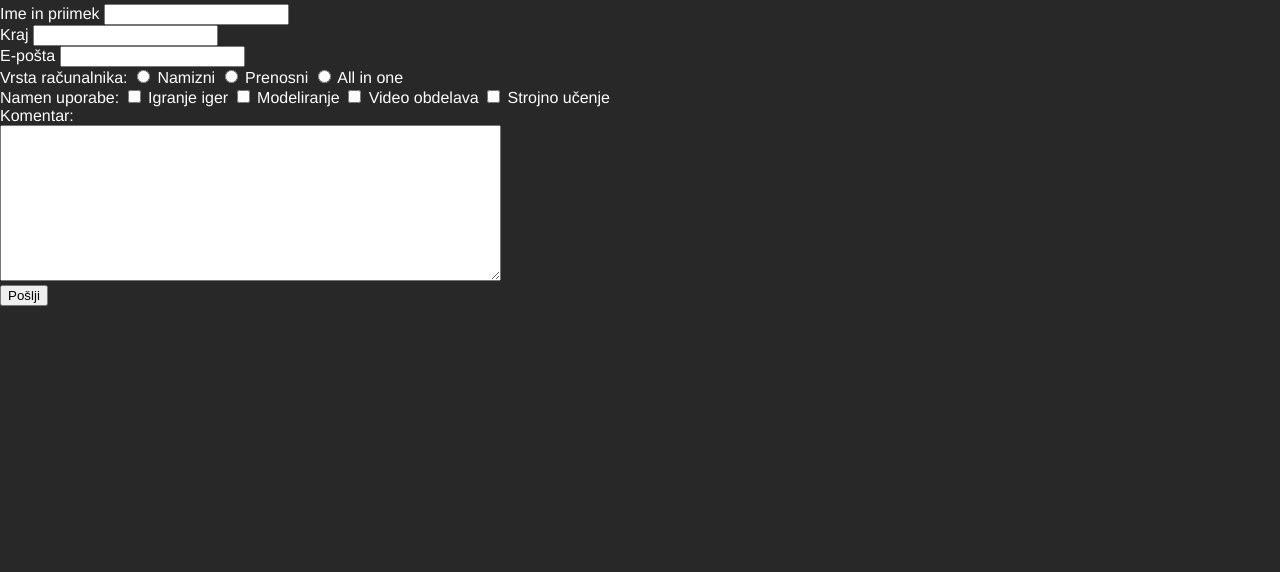
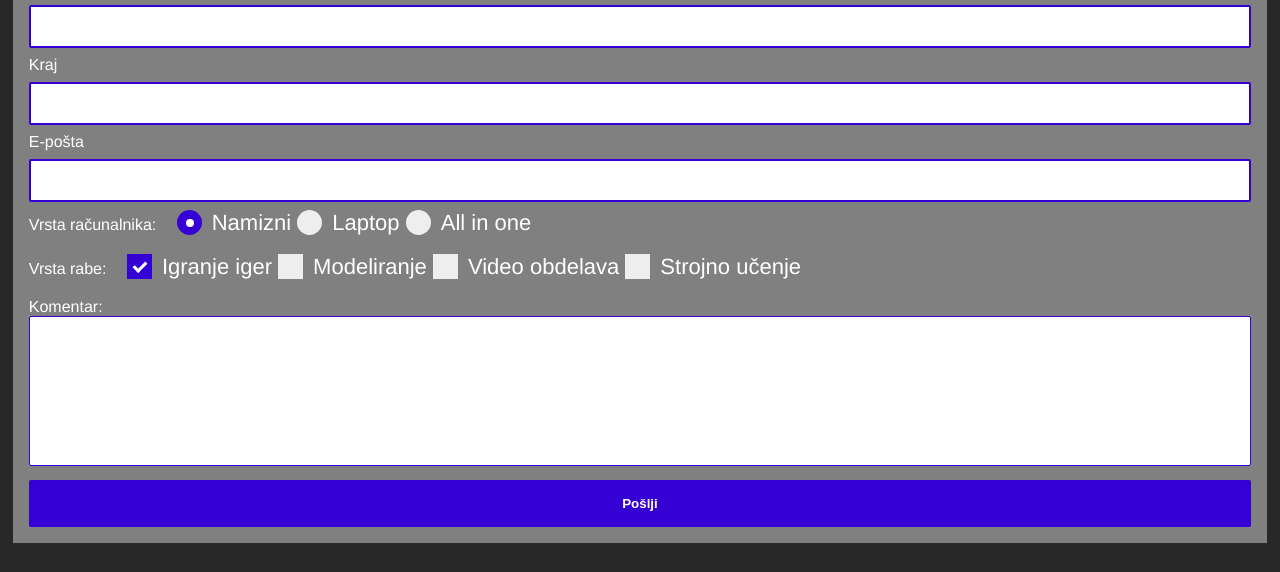
Before and after one commit to dtomic28/UvodVSvetovniSplet, a plain HTML site: page vaja3-css/svetovanje.html in a window 1280 px wide. Shown: the part 228-800 px from the top of the page. Drawn offline with Linux system fonts and the light colour scheme.

Commit message:
finished vaja3

```diff
--- a/vaja3-css/main.css
+++ b/vaja3-css/main.css
@@ -32,6 +32,7 @@ header>nav{
 nav>ul{
     list-style: none;
     display: flex;
+    flex-direction: row;
     padding-left:0;
 }
 
@@ -87,7 +88,6 @@ div.vsebina{
 
 .izdelek>h3{
     padding: 10px;
-    height: 40px;
     margin: 0px;
     background-color: var(--purple);
     text-align: center;
@@ -117,3 +117,216 @@ a{
     width: 31%;
     height: 400px;
 }
+
+header{
+    background-color: var(--bg);
+    position: sticky;
+    top: 0px;
+}
+
+label{
+    display: inline-block;
+    width: 180px;
+}
+
+input[type="text"], input[type="email"]{
+    width: 100%;
+    padding: 12px 20px;
+    margin: 8px 0px;
+    display: inline-block;
+    border-radius: 2px;
+    border-color: var(--purple);
+    border-style: solid;
+}
+
+textarea{
+    width: 100%;
+    height: 150px;
+    resize: none;
+    padding: 12px 20px;
+    border-radius: 2px;
+    border-color: var(--purple);
+    border-style: solid;
+}
+
+textarea:focus{
+    border-color: var(--hover-purple);
+}
+
+form{
+    padding: 1rem;
+}
+
+button[type="submit"]{
+    width: 100%;
+    padding: 1rem;
+    margin-top: 10px;
+    border: none;
+    border-radius: 2px;
+    font-weight: bold;
+    background-color: var(--purple);
+    color: white;
+}
+button[type="submit"]:hover{
+    background-color: var(--hover-purple);
+    cursor: grab;
+}
+
+/* Customize the label (the container) */
+.container {
+  display: inline;
+  position: relative;
+  padding-left: 35px;
+  margin-bottom: 12px;
+  cursor: pointer;
+  font-size: 22px;
+  -webkit-user-select: none;
+  -moz-user-select: none;
+  -ms-user-select: none;
+  user-select: none;
+}
+
+/* Hide the browser's default checkbox */
+.container input {
+  position: absolute;
+  opacity: 0;
+  cursor: pointer;
+  height: 0;
+  width: 0;
+}
+
+/* Create a custom checkbox */
+.checkmark {
+  position: absolute;
+  top: 0;
+  left: 0;
+  height: 25px;
+  width: 25px;
+  background-color: #eee;
+}
+
+/* On mouse-over, add a grey background color */
+.container:hover input ~ .checkmark {
+  background-color: #ccc;
+}
+
+/* When the checkbox is checked, add a blue background */
+.container input:checked ~ .checkmark {
+  background-color: var(--purple);
+}
+
+/* Create the checkmark/indicator (hidden when not checked) */
+.checkmark:after {
+  content: "";
+  position: absolute;
+  display: none;
+}
+
+/* Show the checkmark when checked */
+.container input:checked ~ .checkmark:after {
+  display: block;
+}
+
+/* Style the checkmark/indicator */
+.container .checkmark:after {
+  left: 9px;
+  top: 5px;
+  width: 5px;
+  height: 10px;
+  border: solid white;
+  border-width: 0 3px 3px 0;
+  -webkit-transform: rotate(45deg);
+  -ms-transform: rotate(45deg);
+  transform: rotate(45deg);
+}
+
+.checkbox-label{
+    margin-right: 1rem;
+}
+
+/* The container-radio */
+.container-radio {
+  display: inline;
+  position: relative;
+  padding-left: 35px;
+  margin-bottom: 12px;
+  cursor: pointer;
+  font-size: 22px;
+  -webkit-user-select: none;
+  -moz-user-select: none;
+  -ms-user-select: none;
+  user-select: none;
+}
+
+/* Hide the browser's default radio button */
+.container-radio input {
+  position: absolute;
+  opacity: 0;
+  cursor: pointer;
+}
+
+/* Create a custom radio button */
+.radio {
+  position: absolute;
+  top: 0;
+  left: 0;
+  height: 25px;
+  width: 25px;
+  background-color: #eee;
+  border-radius: 50%;
+}
+
+/* On mouse-over, add a grey background color */
+.container-radio:hover input ~ .radio {
+  background-color: #ccc;
+}
+
+/* When the radio button is checked, add a blue background */
+.container-radio input:checked ~ .radio {
+  background-color: var(--purple);
+}
+
+/* Create the indicator (the dot/circle - hidden when not checked) */
+.radio:after {
+  content: "";
+  position: absolute;
+  display: none;
+}
+
+/* Show the indicator (dot/circle) when checked */
+.container-radio input:checked ~ .radio:after {
+  display: block;
+}
+
+/* Style the indicator (dot/circle) */
+.container-radio .radio:after {
+ 	top: 9px;
+	left: 9px;
+	width: 8px;
+	height: 8px;
+	border-radius: 50%;
+	background: white;
+}
+
+@media screen and (max-width: 600px) {
+
+    .kartica{
+        margin: 0px;
+        width: 100%;
+    }
+
+    nav>ul>li{
+        width: 100%;
+    }
+
+    nav>ul{
+        flex-direction: column;
+        margin-top: 0px;
+    }
+}
+
+@media screen and (min-width: 601px) and (max-width: 900px){
+    .izdelek{
+        width: 48%;
+    }
+}
--- a/vaja3-css/svetovanje.html
+++ b/vaja3-css/svetovanje.html
@@ -18,8 +18,8 @@
         </ul>
       </nav>
     </header>
+    <div class="kartica p-5">
       <h2>Svetovanje</h2>
-    <h3>Kontaktni podatki</h3>
       <form action="svetovanje.html" method="get">
         <datalist id="SlovenskaMesta">
           <option value="Ljubljana"></option>
@@ -32,37 +32,72 @@
         </datalist>
 
         <label for="imeInPriimek">Ime in priimek</label>
-      <input type="text" name="imeInPriimek" />
+        <input type="text" name="imeInPriimek" id="imeInPriimek" />
         <br />
         <label for="kraj">Kraj</label>
-      <input type="text" list="SlovenskaMesta" autocomplete="on" name="kraj" />
+        <input
+          type="text"
+          list="SlovenskaMesta"
+          autocomplete="on"
+          name="kraj"
+          id="kraj"
+        />
         <br />
         <label for="email">E-pošta</label>
         <input type="email" name="email" id="email" />
         <br />
-      <label for="racunalnik">Vrsta računalnika:</label>
-      <input type="radio" name="racunalnik" id="Namizni" value="Namizni" />
-      <label for="Namizni">Namizni</label>
-      <input type="radio" name="racunalnik" id="Prenosni" value="Prenosni" />
-      <label for="Prenosni">Prenosni</label>
-      <input type="radio" name="racunalnik" id="AllInOne" value="All in one" />
-      <label for="AllInOne">All in one</label>
+        <div class=".radios">
+          <span class="checkbox-label">Vrsta računalnika: </span>
+          <label class="container-radio"
+            >Namizni
+            <input type="radio" checked="checked" name="radio" />
+            <span class="radio"></span>
+          </label>
+          <label class="container-radio"
+            >Laptop
+            <input type="radio" name="radio" />
+            <span class="radio"></span>
+          </label>
+          <label class="container-radio"
+            >All in one
+            <input type="radio" name="radio" />
+            <span class="radio"></span>
+          </label>
+        </div>
         <br />
-      Namen uporabe:
-      <input type="checkbox" id="namen1" name="namen1" value="Igranje iger" />
-      <label for="namen1"> Igranje iger</label>
-      <input type="checkbox" id="vehicle2" name="namen2" value="Modeliranje" />
-      <label for="namen2"> Modeliranje</label>
-      <input type="checkbox" id="namen3" name="namen3" value="Video obdelava" />
-      <label for="namen3"> Video obdelava</label>
-      <input type="checkbox" id="namen4" name="namen4" value="Strojno učenje" />
-      <label for="namen4"> Strojno učenje</label>
+        <div class="checkboxes">
+          <span class="checkbox-label">Vrsta rabe:</span>
+          <label class="container"
+            >Igranje iger
+            <input type="checkbox" checked="checked" />
+            <span class="checkmark"></span>
+          </label>
+
+          <label class="container"
+            >Modeliranje
+            <input type="checkbox" />
+            <span class="checkmark"></span>
+          </label>
+
+          <label class="container"
+            >Video obdelava
+            <input type="checkbox" />
+            <span class="checkmark"></span>
+          </label>
+
+          <label class="container"
+            >Strojno učenje
+            <input type="checkbox" />
+            <span class="checkmark"></span>
+          </label>
+        </div>
         <br />
         <label for="Komentar">Komentar:</label>
         <br />
-      <textarea name="Komentar" id="komentar" cols="60" rows="10"></textarea>
+        <textarea name="Komentar" id="Komentar" cols="60" rows="10"></textarea>
         <br />
         <button type="submit">Pošlji</button>
       </form>
+    </div>
   </body>
 </html>
```
Also changed, not shown: 1 other file. Lines whose indentation alone changed are shown as unchanged.
